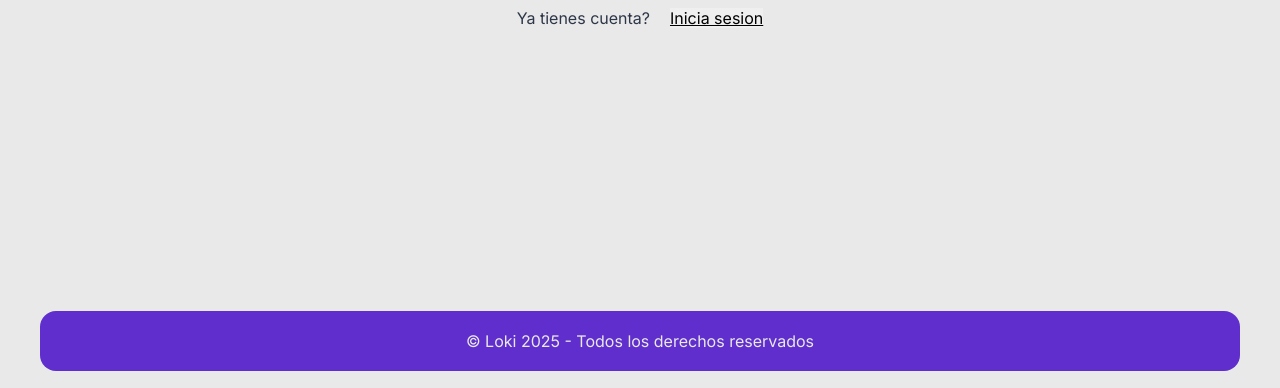
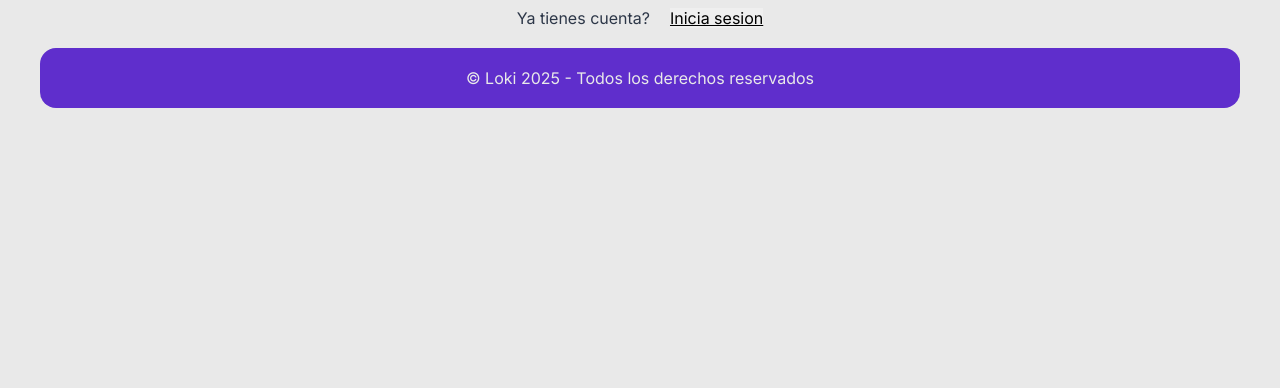
Before and after one commit to diemaidana/loki, an Angular app in the folder frontend/: page / in a window 1280 px wide. Shown: the part 409-797 px from the top of the page. Built offline with nearby package versions, Linux system fonts and the light colour scheme; no server answers.

Commit message:
fix(footer): removed footer from all pages. Only shown in home-page

```diff
--- a/frontend/src/app/app.html
+++ b/frontend/src/app/app.html
@@ -4,4 +4,3 @@
     <router-outlet></router-outlet>
   </div>
 </main>
-<app-footer></app-footer>
--- a/frontend/src/app/pages/home/home.html
+++ b/frontend/src/app/pages/home/home.html
@@ -38,3 +38,5 @@
     </div>
 
 </div>
+
+<app-footer></app-footer>
--- a/frontend/src/app/pages/home/home.ts
+++ b/frontend/src/app/pages/home/home.ts
@@ -4,10 +4,11 @@ import { ProductService } from '../../service/product';
 import { Product } from '../../model/product';
 import { toSignal } from '@angular/core/rxjs-interop';
 import { CurrencyPipe } from '@angular/common';
+import { Footer } from "../../component/footer/footer";
 
 @Component({
   selector: 'app-home',
-  imports: [RouterLink, CurrencyPipe],
+  imports: [RouterLink, CurrencyPipe, Footer],
   templateUrl: './home.html',
   styleUrl: './home.css',
   schemas: [CUSTOM_ELEMENTS_SCHEMA]
```
